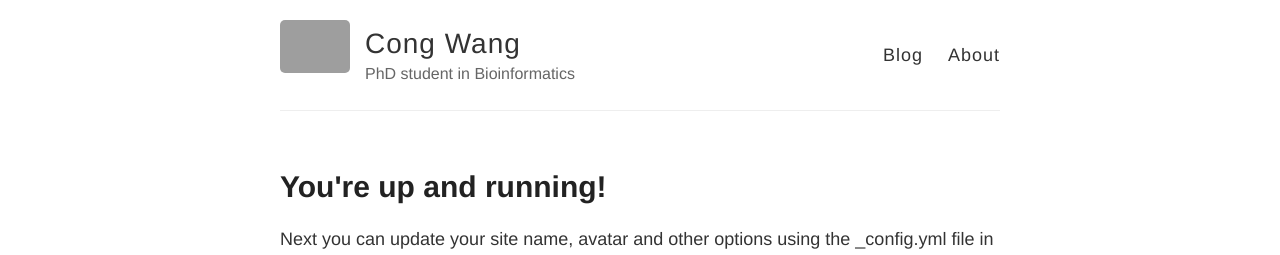
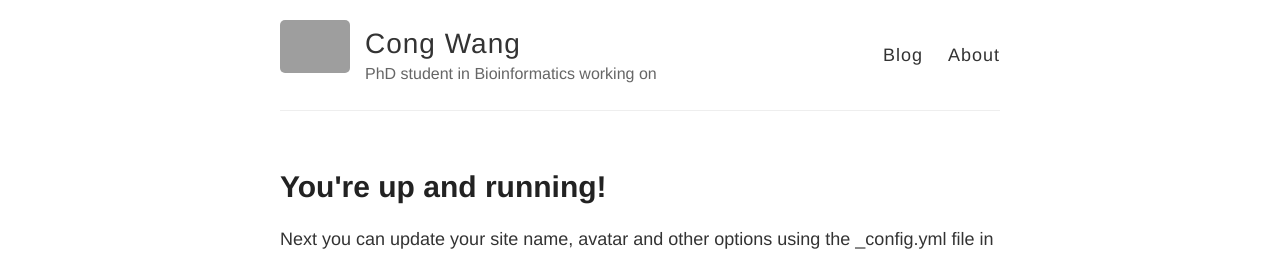
Before and after one commit to dehhrvetuj/dehhrvetuj.github.io, a Jekyll site: the page built from index.html, in a window 1280 px wide. Shown: the top 255 px of the page. Built offline with Jekyll 4.4.1, drawn with Linux system fonts in a browser that asks for light colours; grey boxes are pictures that could not be loaded.

Commit message:
longer description

```diff
--- a/_config.yml
+++ b/_config.yml
@@ -6,7 +6,7 @@
 name: Cong Wang
 
 # Short bio or description (displayed in the header)
-description: PhD student in Bioinformatics
+description: PhD student in Bioinformatics working on
 
 # URL of your avatar or profile pic (you could use your GitHub profile pic)
 avatar: https://raw.githubusercontent.com/barryclark/jekyll-now/master/images/jekyll-logo.png
```
